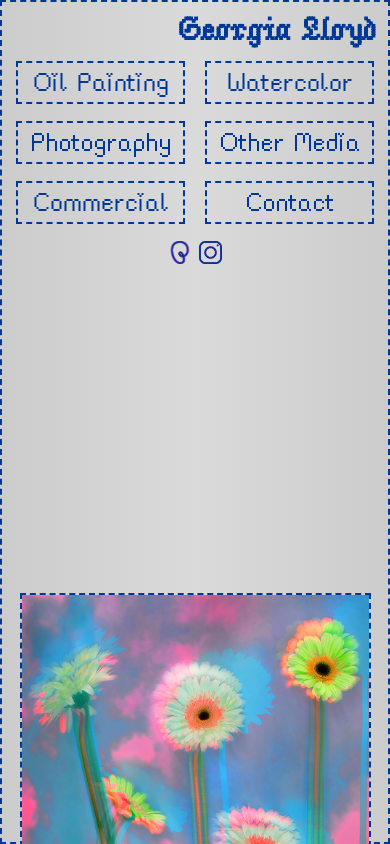
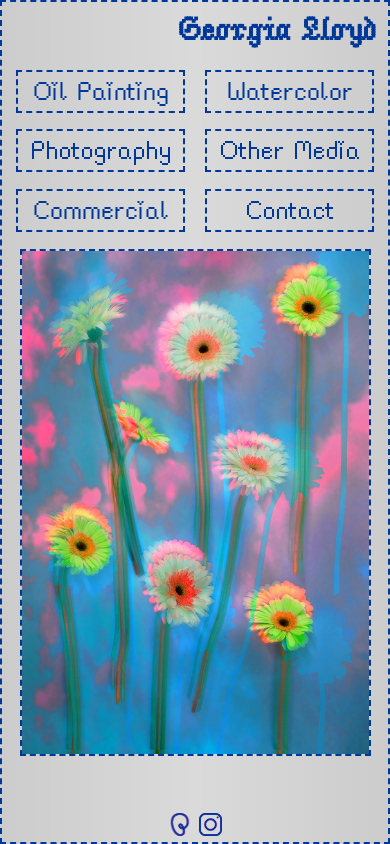
Before and after one commit to joja-peaches/artist, a plain HTML site: page art.html in a window 390 px wide. Shown: the top 844 px of the page. Drawn offline with Linux system fonts and the light colour scheme.

Commit message:
Complete mobile breakpoint for art page

```diff
--- a/blocks/art-content.css
+++ b/blocks/art-content.css
@@ -30,7 +30,7 @@
     .content {
         border: 2px dashed #003899;
         display: block;
-        height: 70vh;
+        height: 60vh;
         align-self: center;
         width: 90vw;
     }
--- a/blocks/art-main.css
+++ b/blocks/art-main.css
@@ -53,7 +53,6 @@
     .art-main__container {
         flex-direction: column;
         width: 100vw;
-        height: auto;
     }
 
     .art-main__heading {
--- a/blocks/art-nav.css
+++ b/blocks/art-nav.css
@@ -15,7 +15,7 @@
     display: flex;
     flex-direction: column;
     margin: 0;
-    padding: 5vh 0 0;
+    padding: 0;
     row-gap: 3vh;
 }
 
@@ -175,7 +175,7 @@
         font-size: 14px;
         row-gap: 2vh;
         column-gap: 5vw;
-        padding: 7vh 0 2vh;
+        padding: 8vh 0 2vh;
     }
 
     .art-nav__item {
@@ -188,30 +188,13 @@
     }
 
     .art-nav__social {
+        position: absolute;
+        left: 0;
+        right: 0;
+        margin-inline: auto;
+        width: fit-content;
+        bottom: 1vh;
         column-gap: 2vw;
     }
 
-    .art-nav__item-num-1 {
-        grid-column: 1;
-        grid-row: 1;
-    }
-
-    .art-nav__item-num-2 {
-        grid-column: 2;
-        grid-row: 1;
-    }
-
-    .art-nav__item-num-3 {
-        grid-column: 1;
-        grid-row: 2;
-    }
-
-    .art-nav__item-num-4 {
-        grid-column: 2;
-        grid-row: 2;
-    }
-
-    .art-nav__item-num-5 {
-
-    }
 }
```
